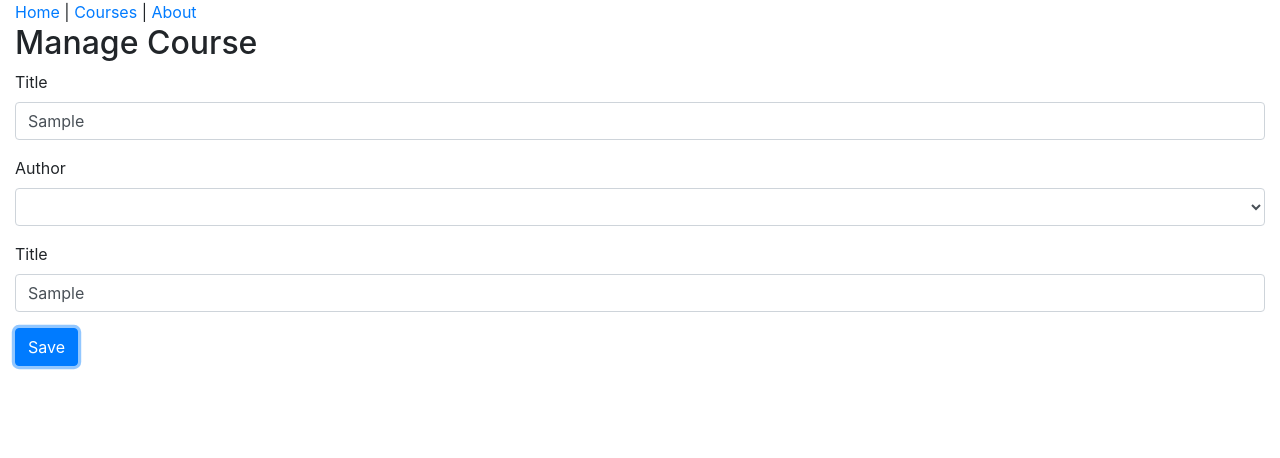
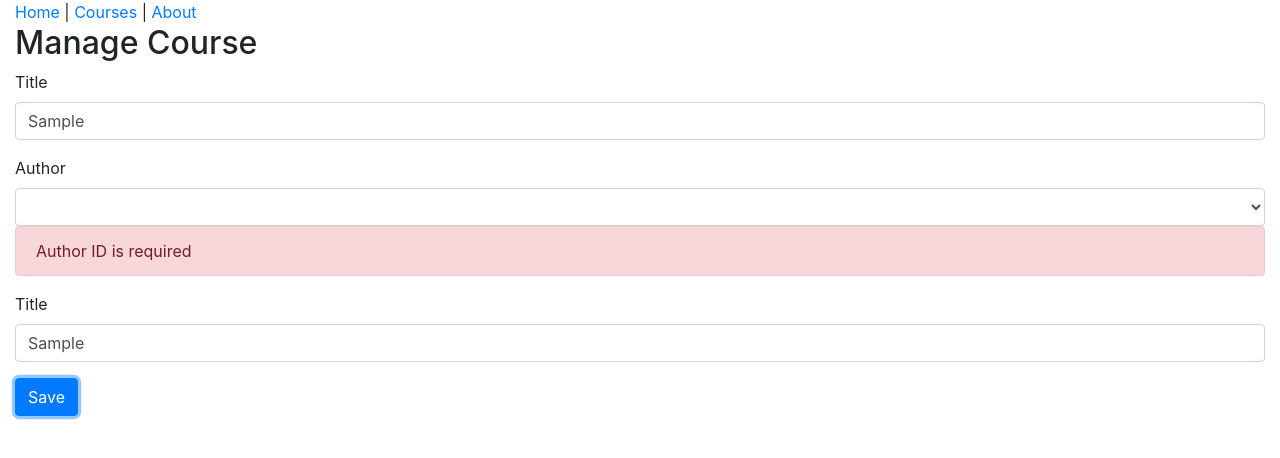
Before and after one commit to Evia-H/react-hooks-flux, a React (Create React App) app: page /course in a window 1280 px wide. Both pictures are taken after typing "Sample", "Sample" into the empty fields and a click on the input "Save". Shown: the top 458 px of the page. Built offline with nearby package versions, Linux system fonts and the light colour scheme; no server answers.

Commit message:
input validation and proptypes

```diff
--- a/src/components/CourseForm.js
+++ b/src/components/CourseForm.js
@@ -1,5 +1,6 @@
 import React from "react";
 import TextInput from "./TextInput";
+import PropTypes from "prop-types";
 
 function CourseForm(props) {
   return (
@@ -10,6 +11,7 @@
         name="title"
         onChange={props.onChange}
         value={props.course.title}
+        error={props.errors.title}
       />
 
       <div className="form-group">
@@ -27,6 +29,9 @@
             <option value="2">Scott Allen</option>
           </select>
         </div>
+        {props.errors.authorId && (
+          <div className="alert alert-danger">{props.errors.authorId}</div>
+        )}
       </div>
 
       <TextInput
@@ -35,6 +40,7 @@
         name="category"
         onChange={props.onChange}
         value={props.course.category}
+        error={props.errors.category}
       />
 
       <input type="submit" value="Save" className="btn btn-primary" />
@@ -42,4 +48,10 @@
   );
 }
 
+CourseForm.propTypes = {
+  course: PropTypes.object.isRequired,
+  onChange: PropTypes.func.isRequired,
+  errors: PropTypes.object.isRequired,
+  onSubmit: PropTypes.object.isRequired
+};
 export default CourseForm;
--- a/src/components/ManageCoursePage.js
+++ b/src/components/ManageCoursePage.js
@@ -4,6 +4,7 @@
 import { toast } from "react-toastify";
 
 const ManageCoursePage = props => {
+  const [errors, setErrors] = useState({});
   const [course, setCourse] = useState({
     id: null,
     slug: "",
@@ -18,9 +19,21 @@
       [target.name]: target.value
     });
   }
+  function formIsValid() {
+    let _errors = {};
+
+    if (!course.title) _errors.title = "Title is required";
+    if (!course.autherId) _errors.authorId = "Author ID is required";
+    if (!course.category) _errors.category = "Category is required";
+
+    setErrors(_errors);
+
+    return Object.keys(_errors).length === 0;
+  }
 
   function handleSubmit(event) {
     event.preventDefault();
+    if (!formIsValid()) return;
     courseApi.saveCourse(course).then(() => {
       props.history.push("/courses");
       toast.success("Course Saved");
@@ -34,6 +47,7 @@
         course={course}
         onSubmit={handleSubmit}
         onChange={handleChange}
+        errors={errors}
       />
     </>
   );
```
